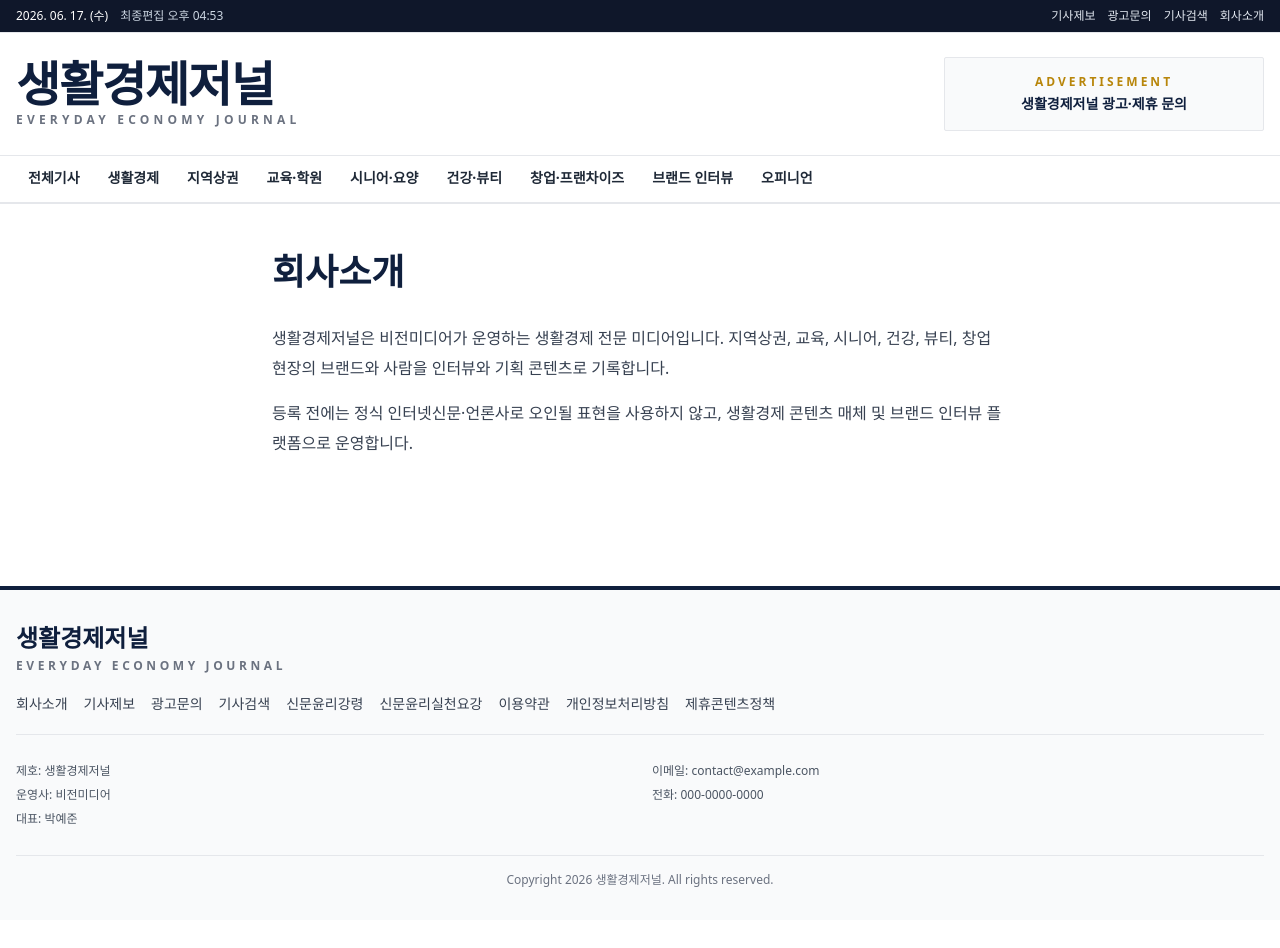
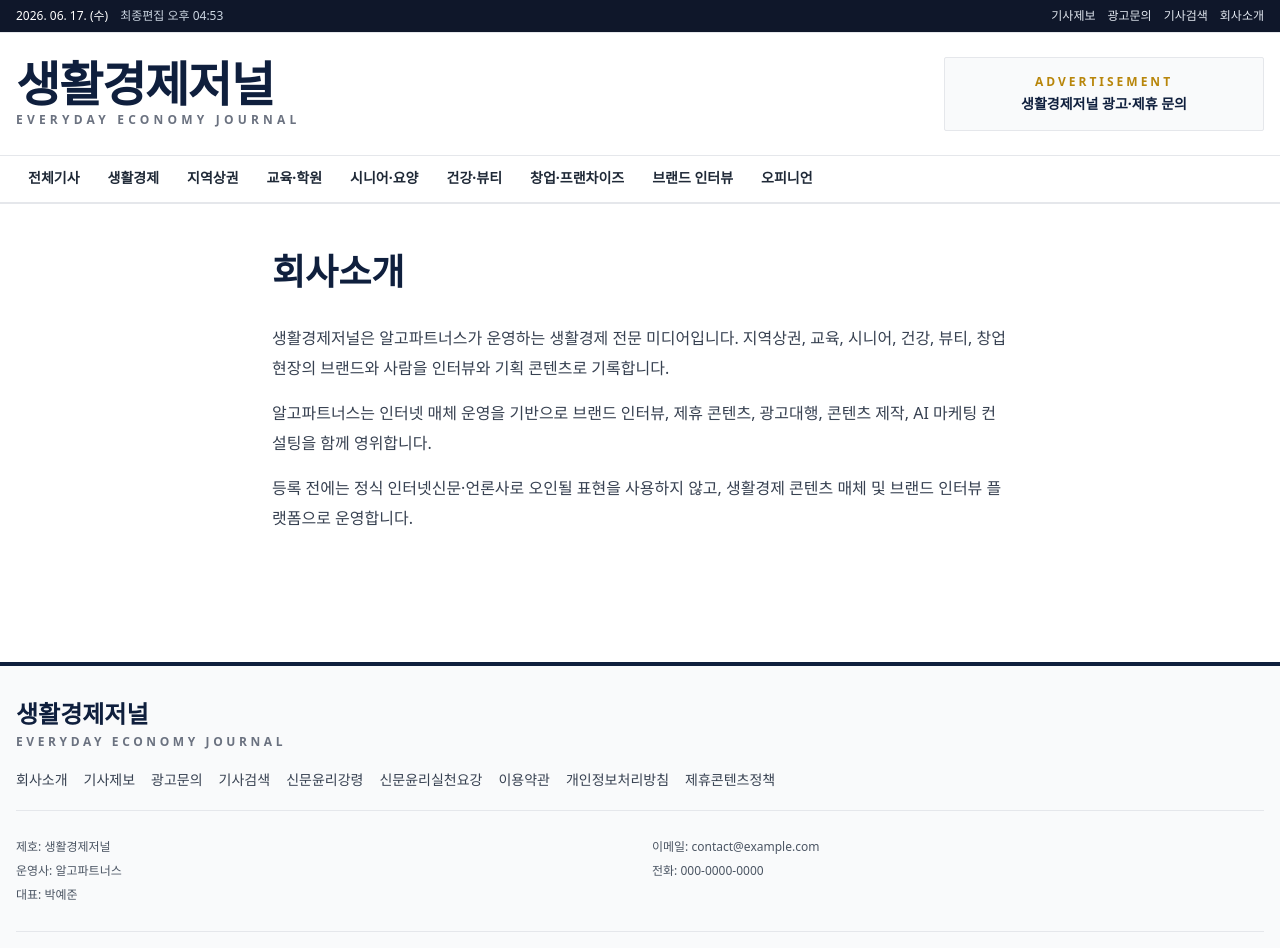
Before and after one commit to apark12321-ux/vision-media-mediaoffice, a Next.js app: page /about in a window 1280 px wide. Shown: the top 948 px of the page. Before the commit the page ends 920 px from the top, so only its background shows below. Built offline with nearby package versions, Linux system fonts and the light colour scheme; no server answers; the database is empty.

Commit message:
Set operator name to Algo Partners

```diff
--- a/app/about/page.tsx
+++ b/app/about/page.tsx
@@ -1,5 +1,5 @@
 export const metadata = { title: '회사소개' };
 export default function AboutPage() {
-  return <Policy title="회사소개"><p>생활경제저널은 비전미디어가 운영하는 생활경제 전문 미디어입니다. 지역상권, 교육, 시니어, 건강, 뷰티, 창업 현장의 브랜드와 사람을 인터뷰와 기획 콘텐츠로 기록합니다.</p><p>등록 전에는 정식 인터넷신문·언론사로 오인될 표현을 사용하지 않고, 생활경제 콘텐츠 매체 및 브랜드 인터뷰 플랫폼으로 운영합니다.</p></Policy>;
+  return <Policy title="회사소개"><p>생활경제저널은 알고파트너스가 운영하는 생활경제 전문 미디어입니다. 지역상권, 교육, 시니어, 건강, 뷰티, 창업 현장의 브랜드와 사람을 인터뷰와 기획 콘텐츠로 기록합니다.</p><p>알고파트너스는 인터넷 매체 운영을 기반으로 브랜드 인터뷰, 제휴 콘텐츠, 광고대행, 콘텐츠 제작, AI 마케팅 컨설팅을 함께 영위합니다.</p><p>등록 전에는 정식 인터넷신문·언론사로 오인될 표현을 사용하지 않고, 생활경제 콘텐츠 매체 및 브랜드 인터뷰 플랫폼으로 운영합니다.</p></Policy>;
 }
 function Policy({ title, children }: { title: string; children: React.ReactNode }) { return <main className="mx-auto max-w-3xl px-4 py-12"><h1 className="text-4xl font-black text-brand-navy">{title}</h1><div className="markdown-body mt-8 text-gray-700">{children}</div></main>; }
--- a/lib/data/public.ts
+++ b/lib/data/public.ts
@@ -5,8 +5,8 @@ const fallbackSettings: SiteSettings = {
   id: 'fallback',
   site_name: '생활경제저널',
   site_description: '생활경제, 지역상권, 교육, 시니어, 건강, 창업 현장의 브랜드와 사람을 기록하는 생활경제 전문 미디어입니다.',
-  operator_name: 'Vision Media',
-  business_name: '비전미디어',
+  operator_name: 'Algo Partners',
+  business_name: '알고파트너스',
   representative_name: '박예준',
   media_registration_status: 'unregistered',
   contact_email: 'contact@example.com',
--- a/package.json
+++ b/package.json
@@ -1,5 +1,5 @@
 {
-  "name": "vision-media-mediaoffice",
+  "name": "algo-partners-mediaoffice",
   "version": "0.1.0",
   "private": true,
   "scripts": {
```
Also changed, not shown: 3 other files (tests, documents, lock files or other folders).
